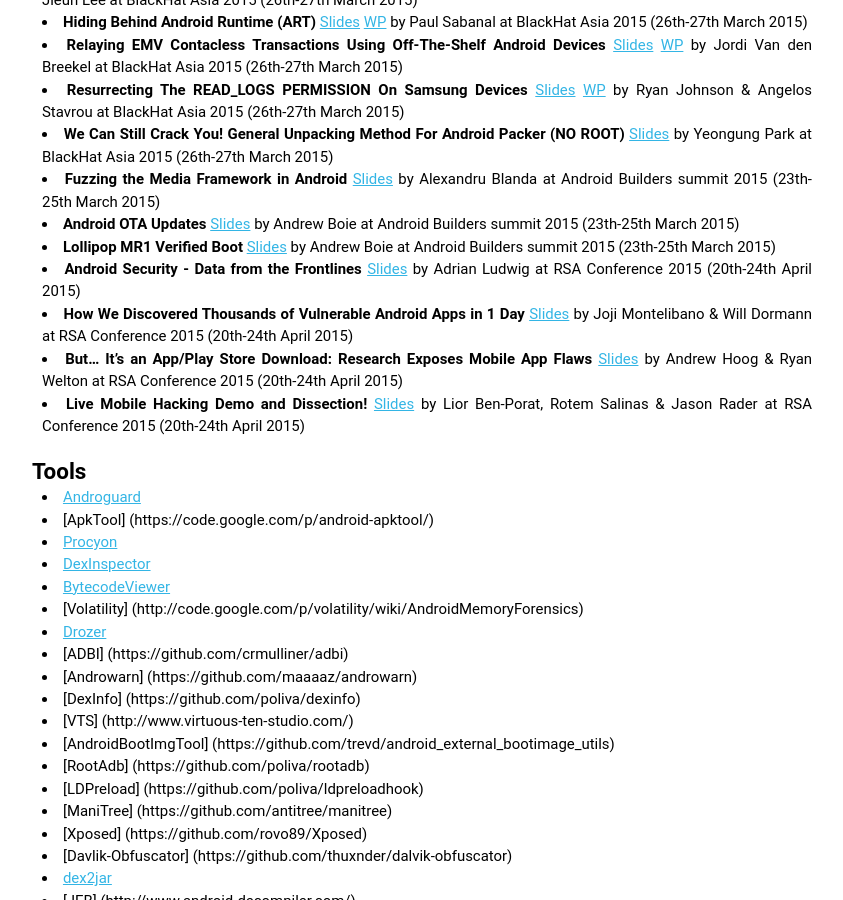
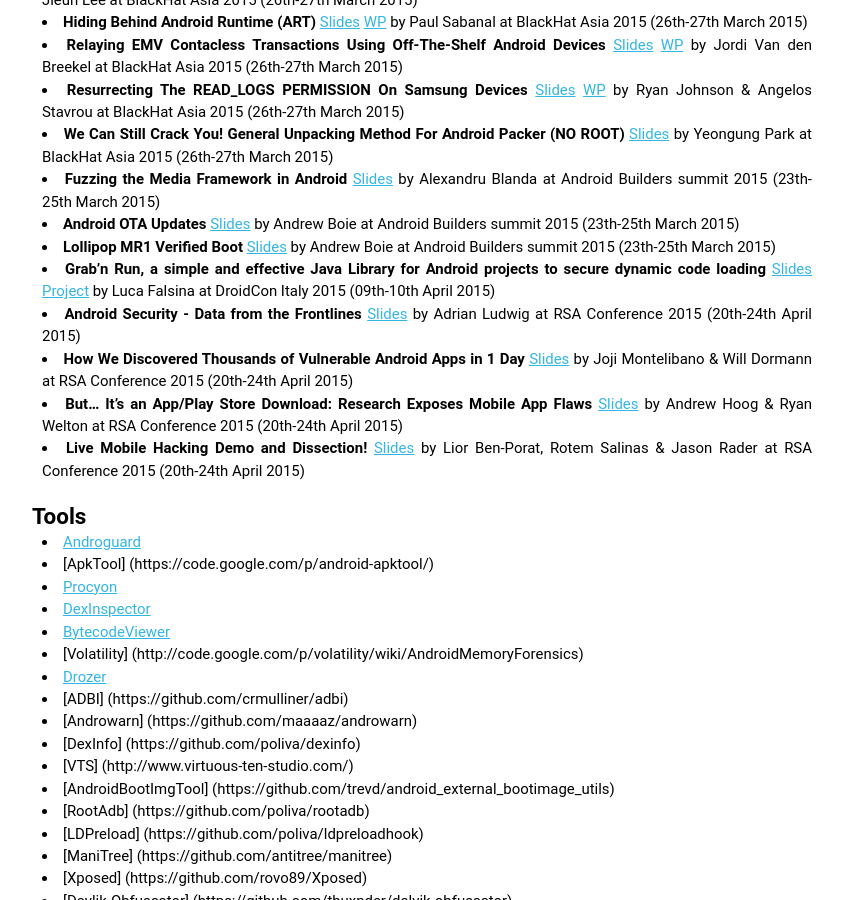
Before and after one commit to droidsec/droidsec.github.io, a Jekyll site: the page built from wiki/index.md, in a window 1280 px wide and 900 px high, scrolled down 7161 px. Shown: the whole window, without its empty margins (218-1061 px from the left). Built offline with Jekyll 4.4.1, drawn with Linux system fonts in a browser that asks for light colours; Markdown is read by kramdown in place of the engine named in the settings.

Commit message:
Update index.md

```diff
--- a/wiki/index.md
+++ b/wiki/index.md
@@ -207,6 +207,7 @@
 * **Fuzzing the Media Framework in Android**  [Slides](http://events.linuxfoundation.org/sites/events/files/slides/ABS2015.pdf) by Alexandru Blanda at Android Builders summit 2015 (23th-25th March 2015)
 * **Android OTA Updates**  [Slides](http://events.linuxfoundation.org/sites/events/files/slides/ABS-Android_SW_Updates-Boie-2015.pdf) by Andrew Boie at Android Builders summit 2015 (23th-25th March 2015)
 * **Lollipop MR1 Verified Boot**  [Slides](http://events.linuxfoundation.org/sites/events/files/slides/ABS%20Lollipop%20MR1%20Verified%20Boot.pdf) by Andrew Boie at Android Builders summit 2015 (23th-25th March 2015)
+* **Grab’n Run, a simple and effective Java Library for Android projects to secure dynamic code loading** [Slides](https://docs.google.com/presentation/d/1w7qrh2brlOobYGvj_ma5NAyXXSpZWdOjujkr6WZXTZY/edit?pli=1#slide=id.p) [Project](https://github.com/lukeFalsina/Grab-n-Run) by Luca Falsina at DroidCon Italy 2015 (09th-10th April 2015)
 * **Android Security - Data from the Frontlines** [Slides](http://www.rsaconference.com/writable/presentations/file_upload/mbs-t07r-android-security-data-from-the-front-lines.pdf) by Adrian Ludwig at RSA Conference 2015 (20th-24th April 2015)
 * **How We Discovered Thousands of Vulnerable Android Apps in 1 Day** [Slides](http://www.rsaconference.com/writable/presentations/file_upload/hta-t08-how-we-discovered-thousands-of-vulnerable-android-apps-in-1-day_final.pdf) by Joji Montelibano & Will Dormann at RSA Conference 2015 (20th-24th April 2015)
 * **But... It’s an App/Play Store Download: Research Exposes Mobile App Flaws** [Slides](http://www.rsaconference.com/writable/presentations/file_upload/br-w01-but-it_s-an-app-play-store-download-research-exposes-mobile-app-flaws.pdf) by Andrew Hoog & Ryan Welton at RSA Conference 2015 (20th-24th April 2015)
```
